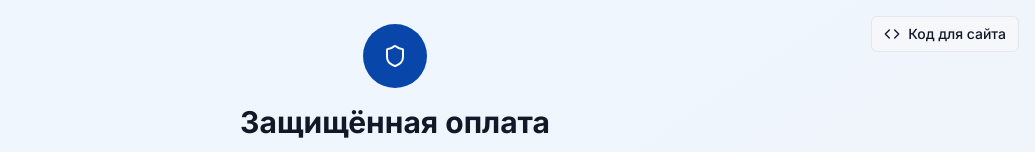
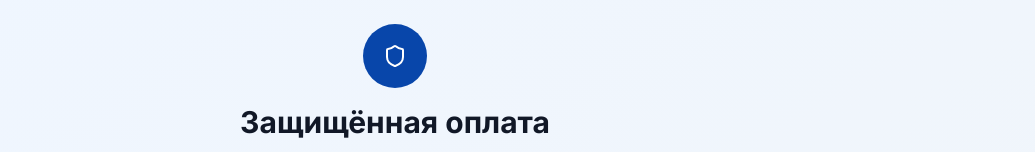
Before and after one commit to pr-poehali-dev/payment-form-creation, a React (Vite) app: page / in a window 1280 px wide. Shown: the top 152 px of the page, without its empty margins (245-1280 px from the left). Built offline with nearby package versions, Linux system fonts and the light colour scheme.

Commit message:
Удаление кода для сайта Тельда

```diff
--- a/src/pages/Index.tsx
+++ b/src/pages/Index.tsx
@@ -106,17 +106,7 @@ export default function Index() {
   return (
     <div className="min-h-screen bg-gradient-to-br from-blue-50 to-slate-100 flex items-center justify-center p-3 sm:p-4 md:p-6">
       <div className="w-full max-w-2xl">
-        <div className="absolute top-4 right-4">
-          <Button
-            variant="outline"
-            size="sm"
-            onClick={() => navigate("/embed")}
-            className="gap-2"
-          >
-            <Icon name="Code" size={16} />
-            <span className="hidden sm:inline">Код для сайта</span>
-          </Button>
-        </div>
+
 
         <div className="text-center mb-6 sm:mb-8">
           <div className="inline-flex items-center justify-center w-12 h-12 sm:w-16 sm:h-16 bg-primary rounded-full mb-3 sm:mb-4">
```
